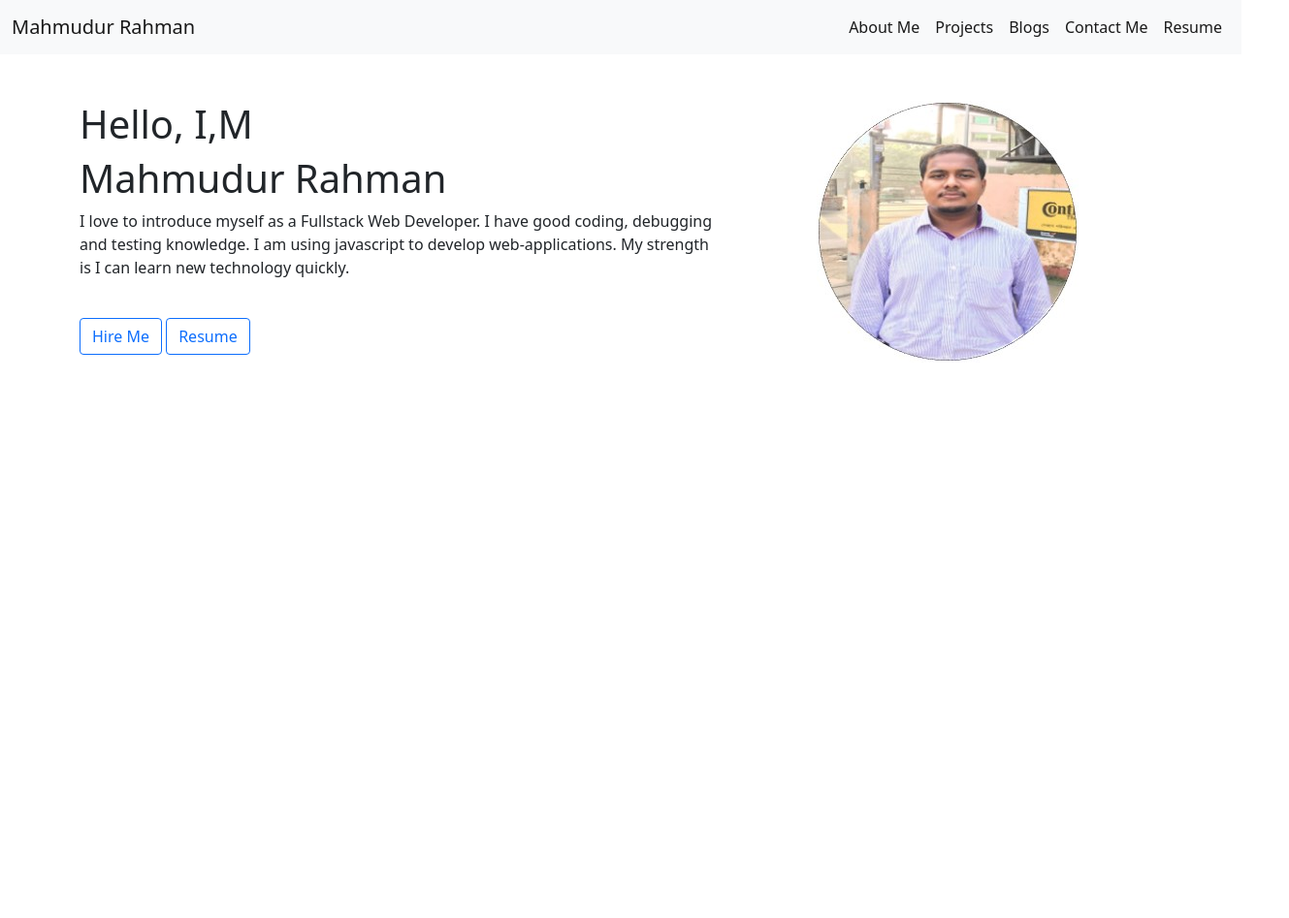
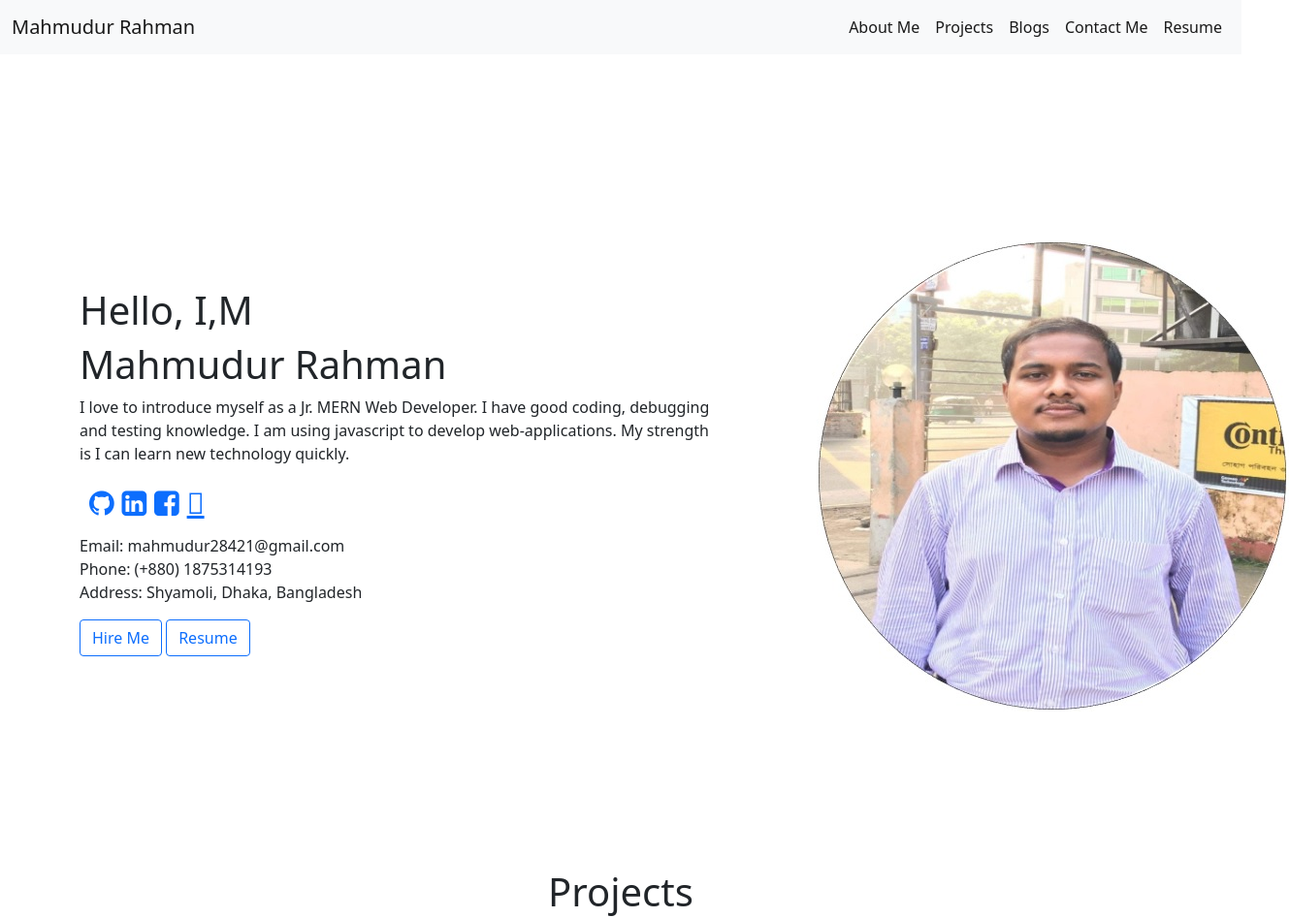
Before and after one commit to Uchchash346/MahmudurRahman-s-Portfolio, a plain HTML site: page index.html in a window 1280 px wide. Shown: the whole page at 97% size, 1329 px wide, since content can reach past the window. Before the commit the page ends 800 px from the top, so only its background shows below. Drawn offline with nearby package versions, Linux system fonts and the light colour scheme.

Commit message:
portfolio website

```diff
--- a/index.html
+++ b/index.html
@@ -5,6 +5,7 @@
     <meta charset="UTF-8">
     <meta http-equiv="X-UA-Compatible" content="IE=edge">
     <meta name="viewport" content="width=device-width, initial-scale=1.0">
+    <link href="https://stackpath.bootstrapcdn.com/font-awesome/4.7.0/css/font-awesome.min.css" rel="stylesheet">
     <link href="https://cdn.jsdelivr.net/npm/bootstrap@5.0.0-beta3/dist/css/bootstrap.min.css" rel="stylesheet"
         integrity="sha384-eOJMYsd53ii+scO/bJGFsiCZc+5NDVN2yr8+0RDqr0Ql0h+rP48ckxlpbzKgwra6" crossorigin="anonymous">
     <link rel="stylesheet" href="style.css">
@@ -12,6 +13,7 @@
 </head>
 
 <body>
+    <div class="header-area">
         <nav class="navbar navbar-expand-lg navbar-light bg-light">
             <div class="container-fluid">
                 <a class="navbar-brand" href="#">Mahmudur Rahman</a>
@@ -40,16 +42,27 @@
                 </div>
             </div>
         </nav>
-
-    <div class="container pt-5">
+        <div class="pt-5 mt-5">
+        <div class="container pt-5 mt-5  banner-area">
             <div class="row">
-            <div class="col-sm-8">
+                <div class="col-sm-8 pt-5">
                     <h1>Hello, I,M</h1>
                     <h1>Mahmudur Rahman</h1>
-                <p>I love to introduce myself as a Fullstack Web Developer. I have good coding, debugging <br /> and
-                    testing knowledge. I am using javascript to develop web-applications. My strength <br /> is I can
+                    <p>I love to introduce myself as a Jr. MERN Web Developer. I have good coding, debugging <br /> and
+                        testing knowledge. I am using javascript to develop web-applications. My strength <br /> is I
+                        can
                         learn new technology quickly.</p>
-                <br>
+
+                        <div class="header-icons">
+                            <a href="https://github.com/SadiaSultana-Kumu"><i class="fa fa-github" aria-hidden="true"></i></a>
+                            <a href="https://www.linkedin.com/in/sadiasultanakumu/"><i class="fa fa-linkedin-square" aria-hidden="true"></i></a>
+                            <a href="https://www.facebook.com/alohin.tara.73"><i class="fa fa-facebook-square" aria-hidden="true"></i></a>
+                            <a href=""><i class="fab fa-twitter-square" aria-hidden="true"></i></a>
+                          </div>
+
+
+                    <p>Email: mahmudur28421@gmail.com <br> Phone: (+880) 1875314193 <br>Address: Shyamoli, Dhaka, Bangladesh
+                    </p>
                     <button type="button" class="btn btn-outline-primary">Hire Me</button>
                     <button type="button" class="btn btn-outline-primary">Resume</button>
                     <!-- <a class="hire-me-button" target="_blank"
@@ -57,10 +70,13 @@
                     Me</a> -->
                 </div>
                 <div class="col-sm-4">
-                <img src="images/profile1.jpg" alt="">
+                    <img class="profile-image" src="images/profile2.jpg" alt="">
                 </div>
             </div>
         </div>
+    </div>
+    </div>
+    <h1 class="text-center pt-5 mt-5">Projects</h1>
     <!-- <section class="top-section">
         <div class="half-width"> <br/>
             <h1 id="header-line1">HELLO, I'M</h1>
--- a/style.css
+++ b/style.css
@@ -12,3 +12,19 @@
     background-color: rgba(255, 128, 99, 1);
     color: white;
 }
+
+.header-area{
+    width: 100%;
+    height: 100vh;
+}
+
+.profile-image{
+    height:auto;
+    width: auto;
+}
+
+.header-icons{
+    font-size: 30px;
+    margin: 10px;
+
+}
```
Also changed, not shown: images/profile2.jpg (added). Lines whose indentation alone changed are shown as unchanged.
